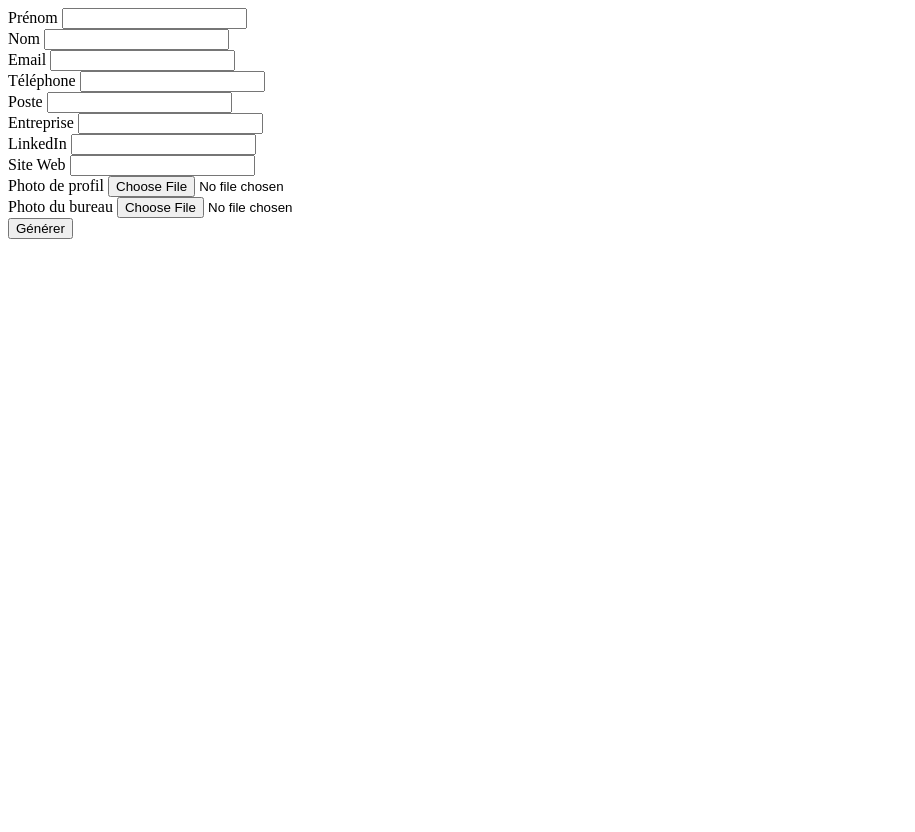
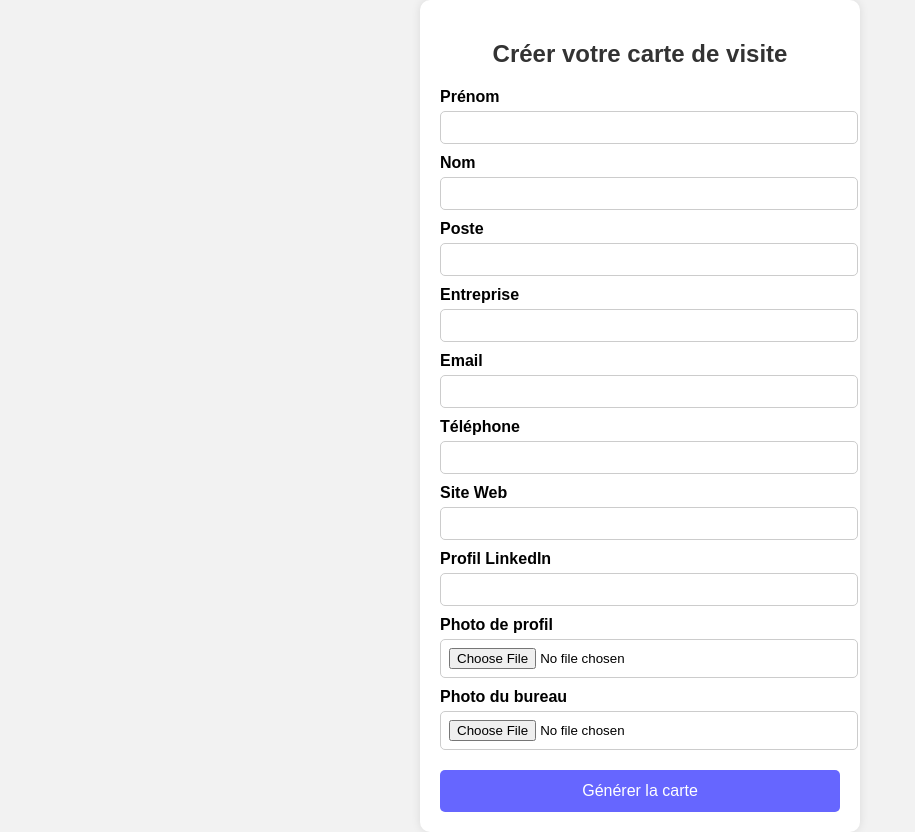
Before and after one commit to solutionspelichet/businesscard, a Flask app: page / in a window 1280 px wide. Shown: the whole page, without its empty margins (0-915 px from the left). Before the commit the page ends 239 px from the top, so only its background shows below. Run offline with Flask 3, Linux system fonts and the light colour scheme.

Commit message:
Update form.html

```diff
--- a/templates/form.html
+++ b/templates/form.html
@@ -4,40 +4,92 @@
   <meta charset="UTF-8" />
   <meta name="viewport" content="width=device-width, initial-scale=1.0"/>
   <title>Créer votre carte de visite</title>
+  <style>
+    body {
+      font-family: Arial, sans-serif;
+      background-color: #f2f2f2;
+      margin: 0;
+      padding: 0;
+      display: flex;
+      justify-content: center;
+      align-items: center;
+      min-height: 100vh;
+    }
+    .form-container {
+      width: 90%;
+      max-width: 400px;
+      background-color: #ffffff;
+      padding: 20px;
+      border-radius: 10px;
+      box-shadow: 0 0 10px rgba(0,0,0,0.1);
+    }
+    h2 {
+      text-align: center;
+      color: #333;
+    }
+    label {
+      display: block;
+      margin-top: 10px;
+      font-weight: bold;
+    }
+    input[type="text"], input[type="email"], input[type="url"], input[type="tel"], input[type="file"] {
+      width: 100%;
+      padding: 8px;
+      margin-top: 5px;
+      border: 1px solid #ccc;
+      border-radius: 5px;
+    }
+    button {
+      width: 100%;
+      background-color: #6666ff;
+      color: white;
+      border: none;
+      padding: 12px;
+      border-radius: 5px;
+      margin-top: 20px;
+      font-size: 16px;
+      cursor: pointer;
+    }
+    button:hover {
+      background-color: #4d4ddf;
+    }
+  </style>
 </head>
 <body>
-  <form action="/submit" method="POST" enctype="multipart/form-data">
-    <label>Prénom</label>
-    <input type="text" name="first_name" required><br>
+  <form class="form-container" action="/submit" method="POST" enctype="multipart/form-data">
+    <h2>Créer votre carte de visite</h2>
 
-    <label>Nom</label>
-    <input type="text" name="last_name" required><br>
+    <label for="first_name">Prénom</label>
+    <input type="text" name="first_name" required>
 
-    <label>Email</label>
-    <input type="email" name="email" required><br>
+    <label for="last_name">Nom</label>
+    <input type="text" name="last_name" required>
 
-    <label>Téléphone</label>
-    <input type="tel" name="phone" required><br>
+    <label for="job_title">Poste</label>
+    <input type="text" name="job_title">
 
-    <label>Poste</label>
-    <input type="text" name="job_title"><br>
+    <label for="company">Entreprise</label>
+    <input type="text" name="company">
 
-    <label>Entreprise</label>
-    <input type="text" name="company"><br>
+    <label for="email">Email</label>
+    <input type="email" name="email">
 
-    <label>LinkedIn</label>
-    <input type="url" name="linkedin"><br>
+    <label for="phone">Téléphone</label>
+    <input type="tel" name="phone">
 
-    <label>Site Web</label>
-    <input type="url" name="website"><br>
+    <label for="website">Site Web</label>
+    <input type="url" name="website">
 
-    <label>Photo de profil</label>
-    <input type="file" name="profile" accept="image/*" required><br>
+    <label for="linkedin">Profil LinkedIn</label>
+    <input type="url" name="linkedin">
 
-    <label>Photo du bureau</label>
-    <input type="file" name="office" accept="image/*" required><br>
+    <label for="profile">Photo de profil</label>
+    <input type="file" name="profile" accept="image/*">
 
-    <button type="submit">Générer</button>
+    <label for="office">Photo du bureau</label>
+    <input type="file" name="office" accept="image/*">
+
+    <button type="submit">Générer la carte</button>
   </form>
 </body>
 </html>
```
